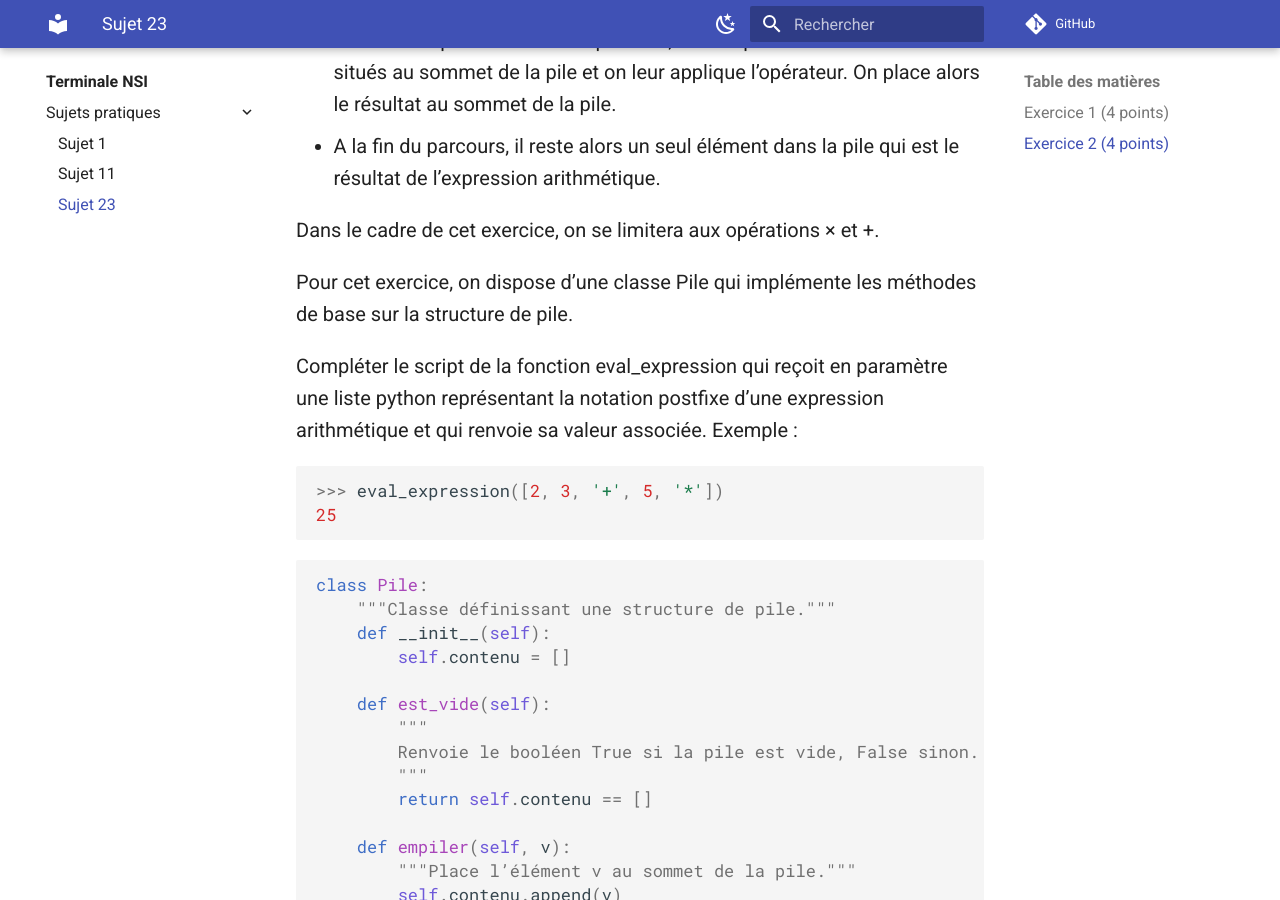
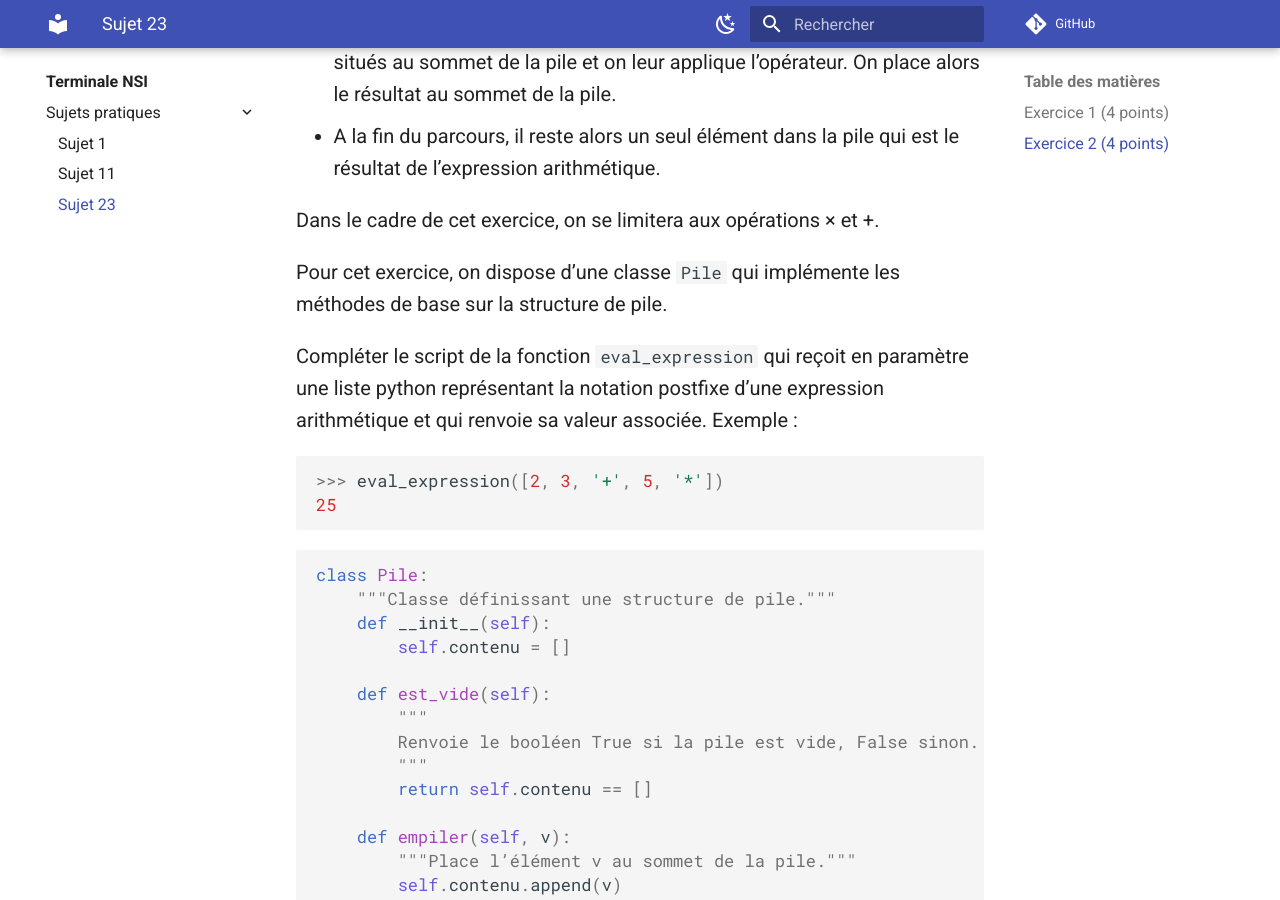
Before and after one commit to infocornouaille/nsi-cornouaille, an MkDocs documentation site: the page built from docs/terminales/sujets_pratiques/sujet23.md, in a window 1280 px wide and 900 px high, scrolled down 1631 px. Built offline with MkDocs 1.6.1 and Material for MkDocs 9.7.7, drawn with Linux system fonts in a browser that asks for light colours; comment, search, counter and statistics services are not loaded; some of the changed text lies outside the part shown.

````diff
--- a/docs/terminales/sujets_pratiques/sujet23.md
+++ b/docs/terminales/sujets_pratiques/sujet23.md
@@ -2,20 +2,21 @@
 
 ## Exercice 1 (4 points)
 
-Sur le réseau social TipTop, on s’intéresse au nombre de « like » des abonnés. Les données sont stockées dans des dictionnaires où les clés sont les pseudos et les valeurs correspondantes sont les nombres de « like » comme ci-dessous
-:
+Sur le réseau social TipTop, on s’intéresse au nombre de « like » des abonnés. Les données sont stockées dans des dictionnaires où les clés sont les pseudos et les valeurs correspondantes sont les nombres de « like » comme ci-dessous :
+
 ```py
 {'Bob': 102, 'Ada': 201, 'Alice': 103, 'Tim': 50}
 ```
 
-Écrire une fonction max_dico qui :
+Écrire une fonction `max_dico` qui :
 
-- Prend en paramètre un dictionnaire dico non vide dont les clés sont des chaînes de caractères et les valeurs associées sont des entiers ;
+- Prend en paramètre un dictionnaire `dico` non vide dont les clés sont des chaînes de caractères et les valeurs associées sont des entiers ;
 - Renvoie un tuple dont :
-    - La première valeur est la clé du dictionnaire associée à la valeur maximale
-    - La seconde valeur est la première valeur maximale présente dans le dictionnaire.
+  - La première valeur est la clé du dictionnaire associée à la valeur maximale
+  - La seconde valeur est la première valeur maximale présente dans le dictionnaire.
 
 Exemples :
+
 ```py
 >>> max_dico({'Bob': 102, 'Ada': 201, 'Alice': 103, 'Tim': 50}) ('Ada', 201)
 >>> max_dico({'Alan': 222, 'Ada': 201, 'Eve': 220, 'Tim': 50})
@@ -40,11 +41,11 @@ D’une manière plus générale, la valeur associée à une expression arithmé
 
 Dans le cadre de cet exercice, on se limitera aux opérations × et +.
 
-Pour cet exercice, on dispose d’une classe Pile qui implémente les méthodes de base sur la structure de pile.
+Pour cet exercice, on dispose d’une classe `Pile` qui implémente les méthodes de base sur la structure de pile.
 
+Compléter le script de la fonction `eval_expression` qui reçoit en paramètre une liste python représentant la notation postfixe d’une expression arithmétique et qui renvoie sa valeur associée.
+Exemple :
 
-Compléter le script de la fonction eval_expression qui reçoit en paramètre une liste python représentant la notation postfixe d’une expression arithmétique et qui renvoie sa valeur associée.
-Exemple :
 ```py
 >>> eval_expression([2, 3, '+', 5, '*'])
 25
````
